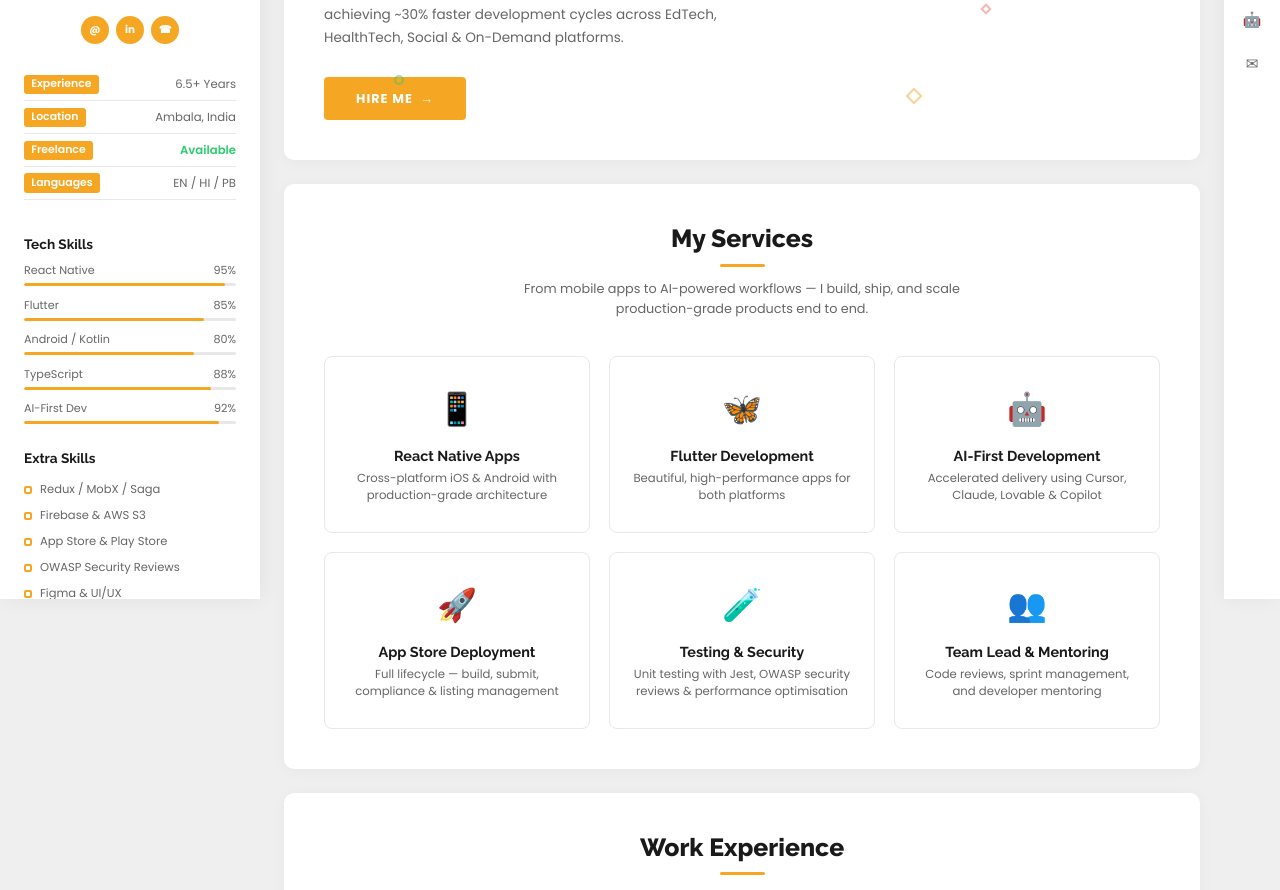
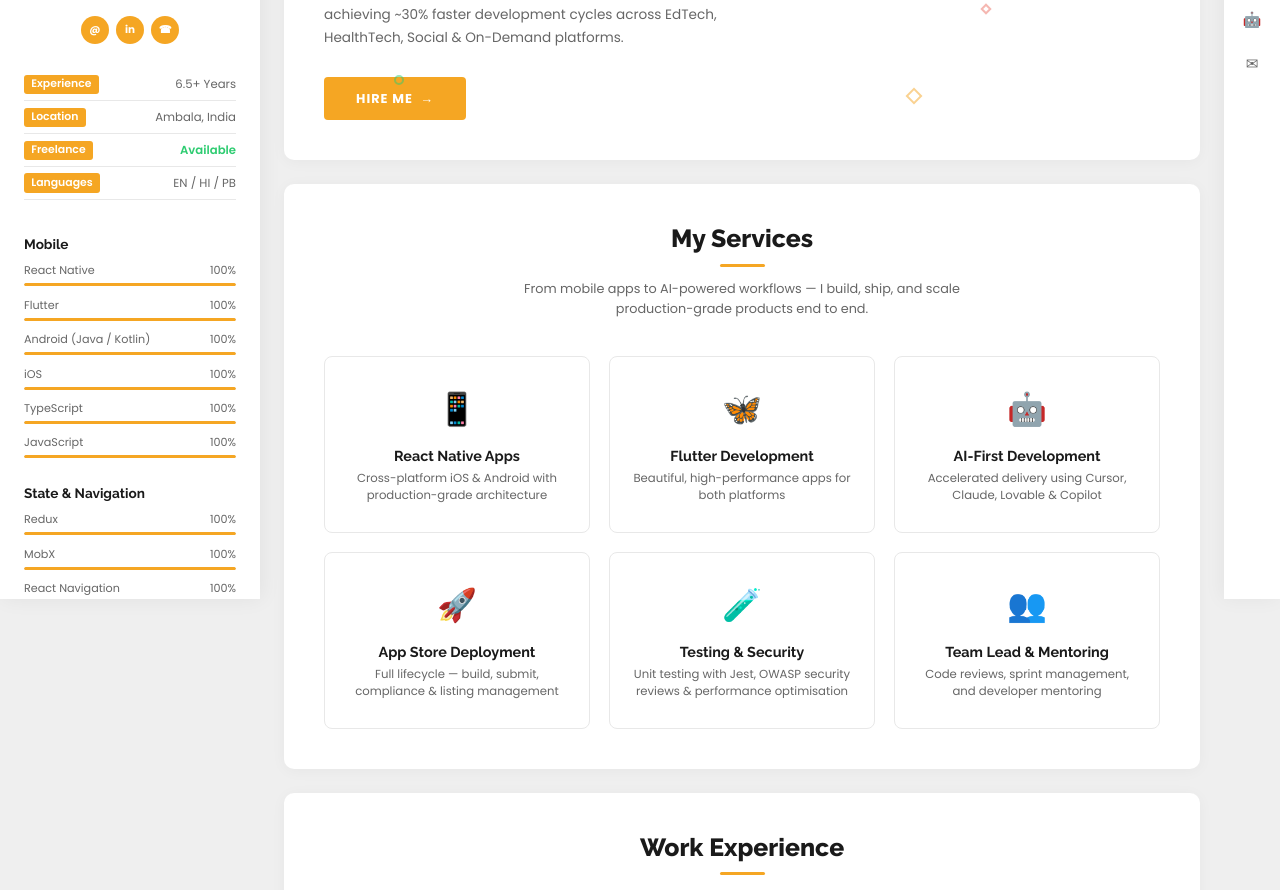
Before and after one commit to MalkeetBhangu/portfolio, a plain HTML site: page index.html in a window 1280 px wide. Shown: the part 201-1091 px from the top of the page. Drawn offline with Linux system fonts and the light colour scheme.

Commit message:
fixed portfolio

```diff
--- a/index.html
+++ b/index.html
@@ -497,21 +497,40 @@ body {
     <div class="info-row"><span class="info-label">Languages</span><span class="info-value">EN / HI / PB</span></div>
   </div>
 
-  <div class="sb-title">Tech Skills</div>
-  <div class="skill-bar-item"><div class="bar-label"><span>React Native</span><span>95%</span></div><div class="bar-track"><div class="bar-fill" style="width:95%"></div></div></div>
-  <div class="skill-bar-item"><div class="bar-label"><span>Flutter</span><span>85%</span></div><div class="bar-track"><div class="bar-fill" style="width:85%"></div></div></div>
-  <div class="skill-bar-item"><div class="bar-label"><span>Android / Kotlin</span><span>80%</span></div><div class="bar-track"><div class="bar-fill" style="width:80%"></div></div></div>
-  <div class="skill-bar-item"><div class="bar-label"><span>TypeScript</span><span>88%</span></div><div class="bar-track"><div class="bar-fill" style="width:88%"></div></div></div>
-  <div class="skill-bar-item"><div class="bar-label"><span>AI-First Dev</span><span>92%</span></div><div class="bar-track"><div class="bar-fill" style="width:92%"></div></div></div>
+  <div class="sb-title">Mobile</div>
+  <div class="skill-bar-item"><div class="bar-label"><span>React Native</span><span>100%</span></div><div class="bar-track"><div class="bar-fill" style="width:100%"></div></div></div>
+  <div class="skill-bar-item"><div class="bar-label"><span>Flutter</span><span>100%</span></div><div class="bar-track"><div class="bar-fill" style="width:100%"></div></div></div>
+  <div class="skill-bar-item"><div class="bar-label"><span>Android (Java / Kotlin)</span><span>100%</span></div><div class="bar-track"><div class="bar-fill" style="width:100%"></div></div></div>
+  <div class="skill-bar-item"><div class="bar-label"><span>iOS</span><span>100%</span></div><div class="bar-track"><div class="bar-fill" style="width:100%"></div></div></div>
+  <div class="skill-bar-item"><div class="bar-label"><span>TypeScript</span><span>100%</span></div><div class="bar-track"><div class="bar-fill" style="width:100%"></div></div></div>
+  <div class="skill-bar-item"><div class="bar-label"><span>JavaScript</span><span>100%</span></div><div class="bar-track"><div class="bar-fill" style="width:100%"></div></div></div>
 
-  <div class="sb-title">Extra Skills</div>
+  <div class="sb-title">State &amp; Navigation</div>
+  <div class="skill-bar-item"><div class="bar-label"><span>Redux</span><span>100%</span></div><div class="bar-track"><div class="bar-fill" style="width:100%"></div></div></div>
+  <div class="skill-bar-item"><div class="bar-label"><span>MobX</span><span>100%</span></div><div class="bar-track"><div class="bar-fill" style="width:100%"></div></div></div>
+  <div class="skill-bar-item"><div class="bar-label"><span>React Navigation</span><span>100%</span></div><div class="bar-track"><div class="bar-fill" style="width:100%"></div></div></div>
+  <div class="skill-bar-item"><div class="bar-label"><span>Deep Linking</span><span>100%</span></div><div class="bar-track"><div class="bar-fill" style="width:100%"></div></div></div>
+  <div class="skill-bar-item"><div class="bar-label"><span>React Compiler</span><span>100%</span></div><div class="bar-track"><div class="bar-fill" style="width:100%"></div></div></div>
+
+  <div class="sb-title">Integrations</div>
   <ul class="extra-list">
-    <li>Redux / MobX / Saga</li>
-    <li>Firebase &amp; AWS S3</li>
+    <li>Firebase (Auth, Firestore, FCM)</li>
+    <li>REST APIs</li>
+    <li>Pushwoosh</li>
+    <li>Mixpanel</li>
+    <li>Growthbook</li>
+  </ul>
+
+  <div class="sb-title">Testing &amp; Tools</div>
+  <ul class="extra-list">
+    <li>Jest &amp; Unit Testing</li>
+    <li>Git</li>
+    <li>Xcode</li>
+    <li>Android Studio</li>
+    <li>Figma</li>
     <li>App Store &amp; Play Store</li>
-    <li>OWASP Security Reviews</li>
-    <li>Figma &amp; UI/UX</li>
     <li>Team Lead &amp; Mentoring</li>
+    <li>AI-First Dev</li>
   </ul>
 
   <a class="hire-btn-sb" href="mailto:malkeetbhangu001@gmail.com">HIRE ME &nbsp;→</a>
```
